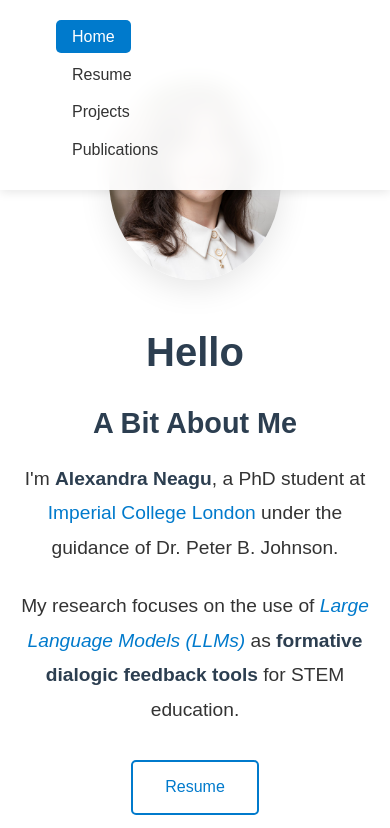
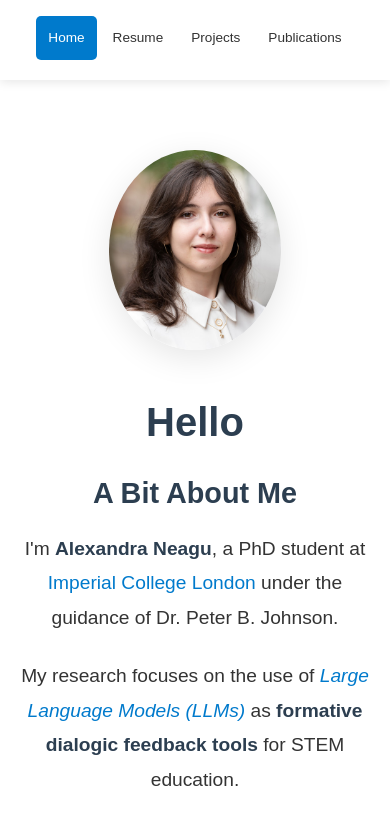
Before and after one commit to neagualexa/neagualexa.github.io, a React (Create React App) app: page / in a window 390 px wide. Shown: the top 828 px of the page. Built offline with nearby package versions, Linux system fonts and the light colour scheme.

Commit message:
mobile view

```diff
--- a/src/App.js
+++ b/src/App.js
@@ -12,12 +12,14 @@ function App() {
     <Router>
       <div className="App">
         <Navigation />
+        <main className="main-content">
           <Routes>
             <Route path="/" element={<HomePage />} />
             <Route path="/resume" element={<ResumePage />} />
             <Route path="/projects" element={<ProjectsPage />} />
             <Route path="/publications" element={<PublicationsPage />} />
           </Routes>
+        </main>
       </div>
     </Router>
   );
--- a/src/components/Navigation.js
+++ b/src/components/Navigation.js
@@ -1,8 +1,10 @@
-import React from "react";
+import React, { useState, useEffect } from "react";
 import { Link, useLocation } from "react-router-dom";
 
 const Navigation = () => {
   const location = useLocation();
+  const [isVisible, setIsVisible] = useState(true);
+  const [lastScrollY, setLastScrollY] = useState(0);
 
   const isActive = (path) => location.pathname === path;
 
@@ -11,8 +13,49 @@ const Navigation = () => {
     window.scrollTo(0, 0);
   };
 
+  useEffect(() => {
+    const handleScroll = () => {
+      const currentScrollY = window.scrollY;
+      const isMobile = window.innerWidth <= 768;
+
+      if (!isMobile) {
+        setIsVisible(true);
+        return;
+      }
+
+      // Show nav when at the top of the page
+      if (currentScrollY < 10) {
+        setIsVisible(true);
+      } else {
+        // Hide nav when scrolling down, show when scrolling up
+        if (currentScrollY > lastScrollY && currentScrollY > 100) {
+          setIsVisible(false);
+        } else if (currentScrollY < lastScrollY) {
+          setIsVisible(true);
+        }
+      }
+
+      setLastScrollY(currentScrollY);
+    };
+
+    window.addEventListener("scroll", handleScroll, { passive: true });
+
+    return () => {
+      window.removeEventListener("scroll", handleScroll);
+    };
+  }, [lastScrollY]);
+
+  // Simple body class toggle for spacing control
+  useEffect(() => {
+    if (isVisible) {
+      document.body.classList.remove("nav-hidden");
+    } else {
+      document.body.classList.add("nav-hidden");
+    }
+  }, [isVisible]);
+
   return (
-    <nav>
+    <nav className={`${isVisible ? "nav-visible" : "nav-hidden"}`}>
       <ul>
         <li>
           <Link
--- a/src/styles.css
+++ b/src/styles.css
@@ -28,13 +28,63 @@ nav {
   z-index: 1000;
   padding: 1rem 2rem;
   box-shadow: 0 2px 10px rgba(0, 0, 0, 0.1);
+  transition: transform 0.3s ease-in-out;
 }
 
+/* Navigation visibility states for mobile */
+nav.nav-visible {
+  transform: translateY(0);
+}
+
+nav.nav-hidden {
+  transform: translateY(-100%);
+}
+
+/* Ensure body has proper top spacing for fixed nav */
+body {
+  padding-top: 0;
+}
+
+/* Main content spacing to account for fixed navigation */
+.main-content {
+  margin-top: 70px; /* Simple fixed value */
+  transition: margin-top 0.3s ease-in-out;
+}
+
+/* When navigation is hidden on mobile, reduce spacing */
+@media (max-width: 768px) {
+  body.nav-hidden .main-content {
+    margin-top: 0;
+  }
+}
+
+/* Desktop navigation always visible */
+@media (min-width: 769px) {
+  nav.nav-hidden {
+    transform: translateY(0) !important;
+  }
+
+  .main-content {
+    margin-top: 70px; /* Simple fixed value */
+  }
+}
 nav ul {
   list-style: none;
   display: flex;
   justify-content: center;
-  gap: 2rem;
+  align-items: center;
+  gap: 1rem;
+  flex-wrap: wrap;
+  padding: 0;
+  margin: 0;
+  max-width: 100%;
+}
+
+/* Medium screens - reduce gap */
+@media (max-width: 1024px) and (min-width: 769px) {
+  nav ul {
+    gap: 0.75rem;
+  }
 }
 
 nav a {
@@ -44,6 +94,9 @@ nav a {
   padding: 0.5rem 1rem;
   border-radius: 5px;
   transition: all 0.3s ease;
+  white-space: nowrap;
+  min-width: fit-content;
+  text-align: center;
 }
 
 nav a:hover,
@@ -55,7 +108,7 @@ nav a.active {
 /* Sections */
 section {
   min-height: 100vh;
-  padding: 6rem 2rem 2rem;
+  padding: 2rem;
   max-width: 1200px;
   margin: 0 auto;
 }
@@ -667,14 +720,59 @@ p {
 
 /* Responsive Design */
 @media (max-width: 768px) {
+  /* Ensure navigation transitions work smoothly on mobile */
+  nav {
+    will-change: transform;
+    padding: 0.75rem 1rem;
+  }
+
   nav ul {
-    flex-direction: column;
+    flex-direction: row;
+    flex-wrap: wrap;
+    justify-content: center;
     gap: 0.5rem;
+    padding: 0.5rem;
+  }
+
+  /* Mobile-friendly navigation links */
+  nav a {
+    padding: 0.75rem 1rem;
+    font-size: 0.9rem;
+    min-height: 44px; /* Recommended touch target size */
+    display: flex;
+    align-items: center;
+    justify-content: center;
   }
 
   #home {
     flex-direction: column;
     text-align: center;
+  }
+
+  /* Reduce section padding on mobile for better space usage */
+  section {
+    padding: 1.5rem;
+  }
+}
+
+/* Extra small screens - even more compact navigation */
+@media (max-width: 480px) {
+  nav {
+    padding: 0.5rem;
+  }
+
+  nav ul {
+    gap: 0.25rem;
+  }
+
+  nav a {
+    padding: 0.5rem 0.75rem;
+    font-size: 0.85rem;
+  }
+
+  /* Even smaller section padding for tiny screens */
+  section {
+    padding: 1rem;
   }
 
   h1 {
```
Lines whose indentation alone changed are shown as unchanged.
